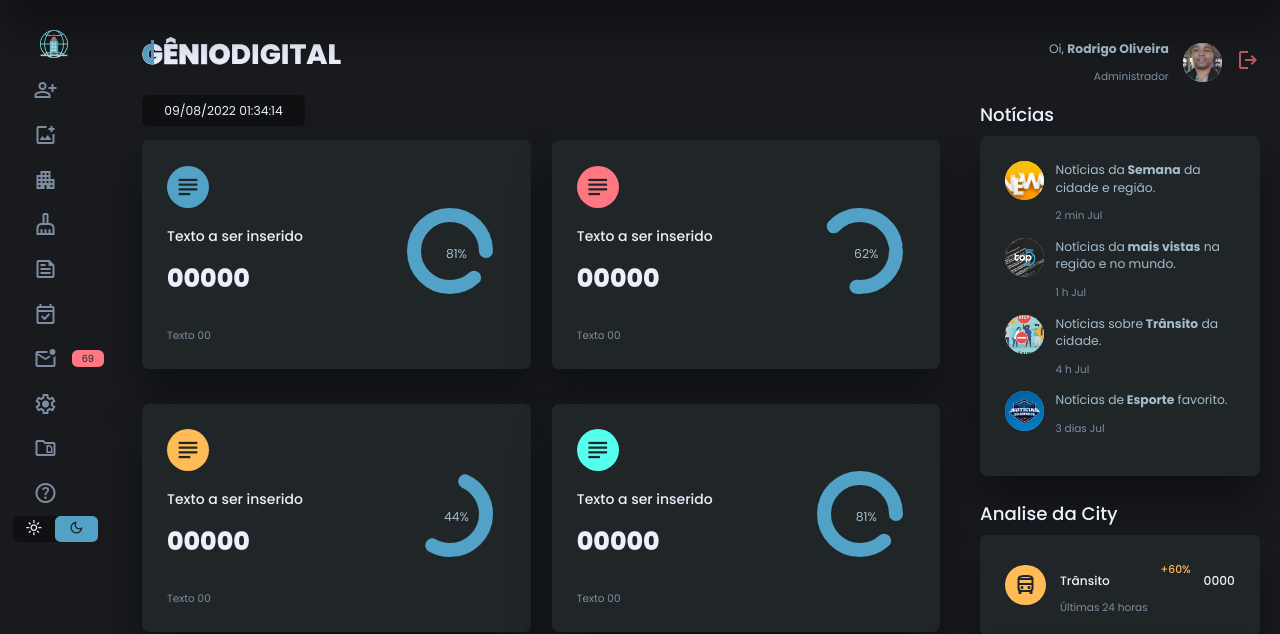
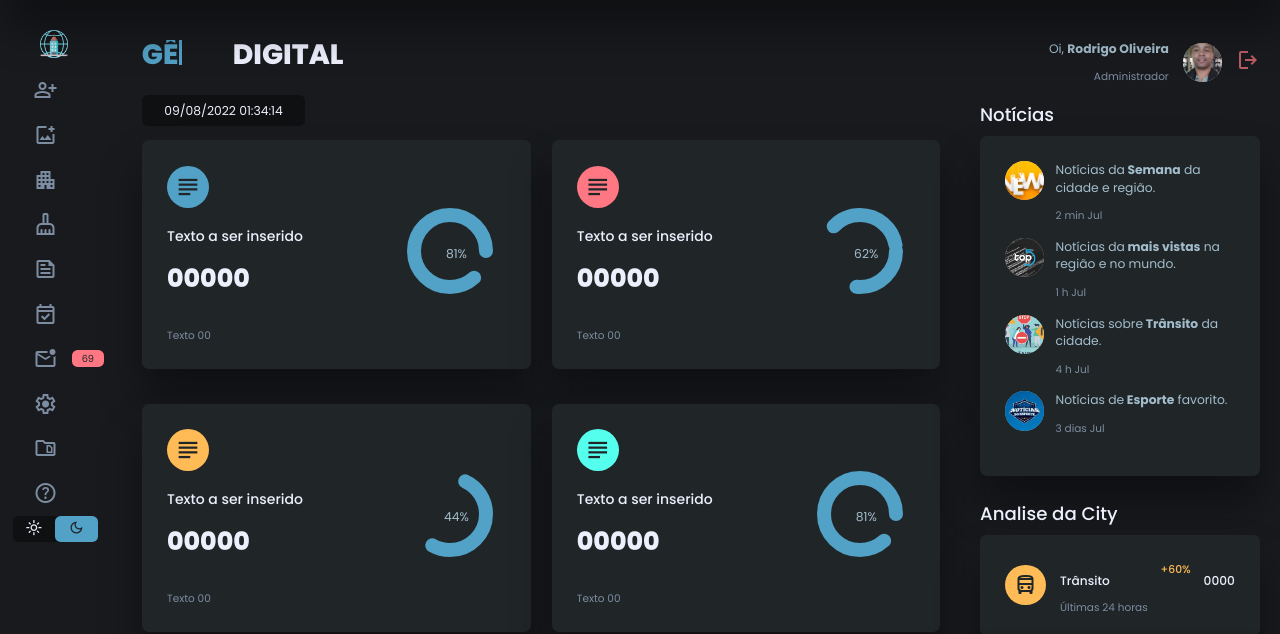
Before and after one commit to rexoliveira/v3_projeto_um_aula_xampp, a PHP site: page /parte_dash_figma/dash_figma.html in a window 1280 px wide; the page is wider, and only the part inside the window is pictured. Shown: the part 60-694 px from the top of that part. Run offline with PHP 8.4, Linux system fonts and the light colour scheme; some libraries are stand-ins or nearby versions.

Commit message:
Ajuste "GENIO"

```diff
--- a/parte_dash_figma/dash_figma.html
+++ b/parte_dash_figma/dash_figma.html
@@ -352,7 +352,7 @@
 
         <main>
             <!-- NOME DO DASBOARD -->
-            <h1 ><span class="genio">GÊNIO</span><span class="digital">DIGITAL</span></h1>
+            <h1 ><span class="genio">&nbsp&nbsp&nbsp&nbsp&nbsp&nbsp&nbsp&nbsp&nbsp&nbsp</span><span class="digital">&nbsp&nbsp&nbsp&nbsp&nbsp&nbsp&nbspDIGITAL</span></h1>
 
             <!-- DATA-HORA -->
             <section class="date">
--- a/parte_dash_figma/style.css
+++ b/parte_dash_figma/style.css
@@ -74,7 +74,7 @@
     color: var(--color-principal);
     content: 'Gênio';
     position: absolute;
-    top: 5px;
+    top: 4.5px;
     left: 0;
     width: 0%;
     height: 65%;
@@ -90,8 +90,8 @@
         width: 0%;
     }
 
-    70% {
-        width: 100%;
+    50% {
+        width:378%;
     }
 }
 
```
